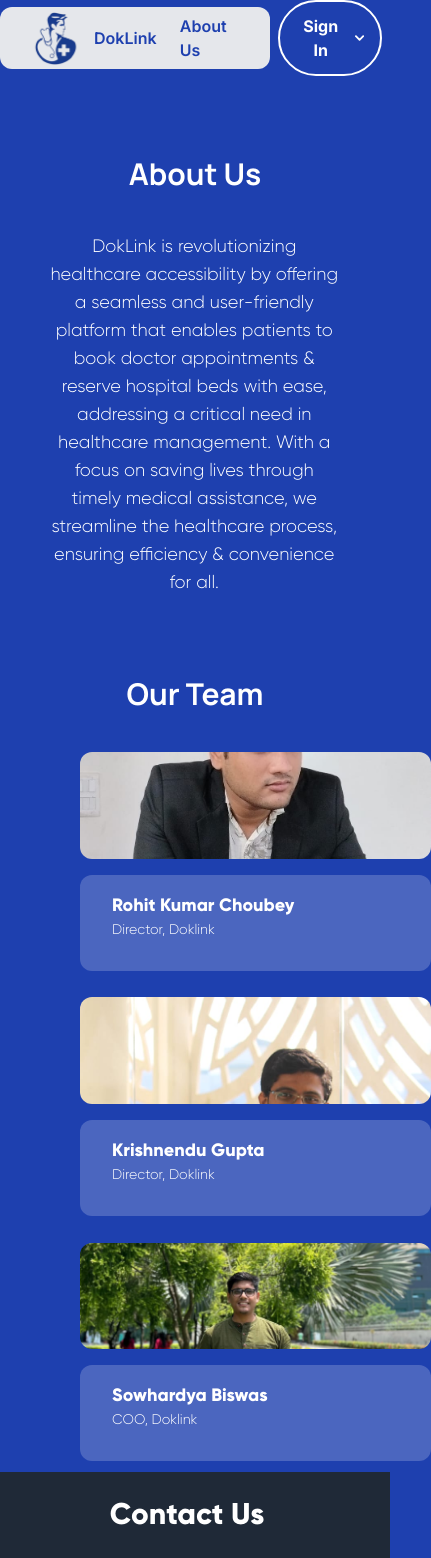
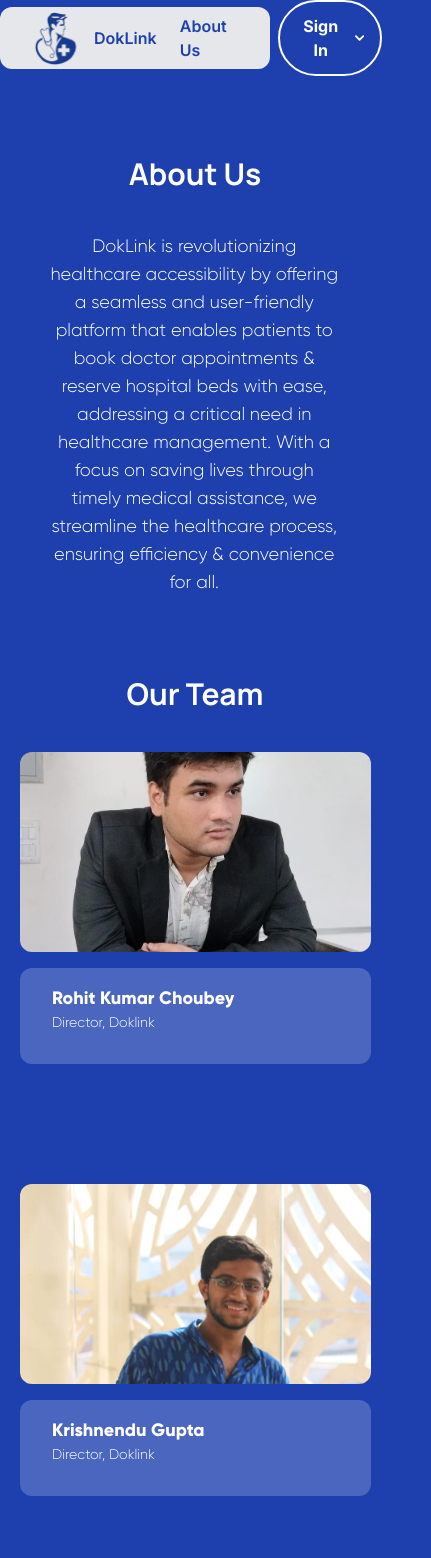
Before and after one commit to Taher2512/DokLink, a Next.js app: page /about in a window 390 px wide. Shown: the top 1558 px of the page, 431 px wide, since content can reach past the window. Built offline with nearby package versions, Linux system fonts and the light colour scheme.

Commit message:
Minor UI changes

```diff
--- a/src/app/about/page.js
+++ b/src/app/about/page.js
@@ -21,8 +21,8 @@
         Our Team
       </h1>
 
-      <div className=" grid sm:grid-cols-3 sm:grid-rows-2  grid-rows-6 gap-x-8 gap-y-4 w-[90%] ml-20 mt-10 sm:h-auto h-[45rem]">
-        <div className="max-h-96 overflow-hidden rounded-xl">
+      <div className="grid sm:grid-cols-3 sm:grid-rows-2 grid-rows-6 gap-x-8 gap-y-4 w-[90%] ml-5 sm:ml-20 mt-10 sm:h-auto h-[80rem]">
+        <div className="sm:max-h-96 overflow-hidden rounded-xl">
           <img
             src="./member1.jpg"
             className="w-full h-full object-cover "
```
